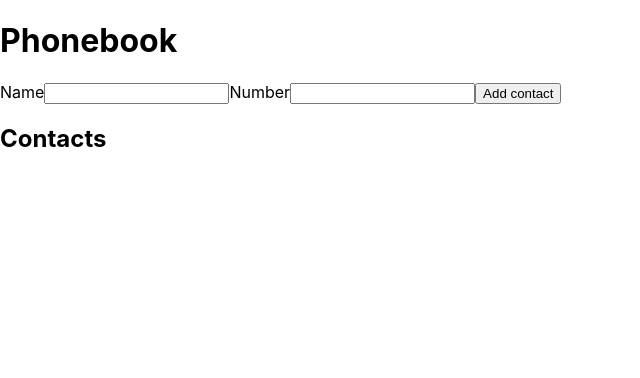
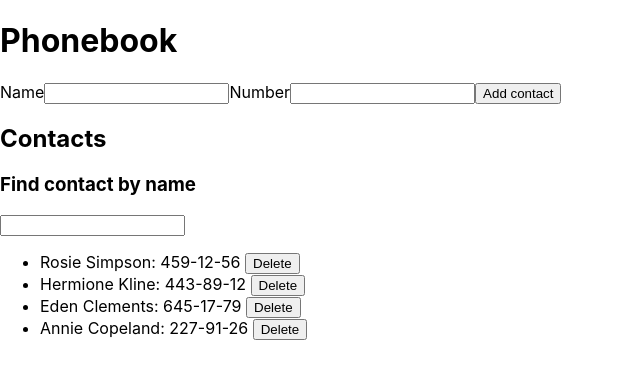
Before and after one commit to AnnaRed1982/goit-react-hw-02-phonebook, a React (Create React App) app: page / in a window 1280 px wide. Shown: the top 378 px of the page, without its empty margins (0-640 px from the left). Built offline with nearby package versions, Linux system fonts and the light colour scheme.

Commit message:
Update App.jsx

```diff
--- a/src/components/App.jsx
+++ b/src/components/App.jsx
@@ -5,7 +5,12 @@
 
 export class App extends Component {
   state = {
-    contacts: [],
+    contacts: [
+      { id: 'id-1', name: 'Rosie Simpson', number: '459-12-56' },
+      { id: 'id-2', name: 'Hermione Kline', number: '443-89-12' },
+      { id: 'id-3', name: 'Eden Clements', number: '645-17-79' },
+      { id: 'id-4', name: 'Annie Copeland', number: '227-91-26' },
+    ],
   };
 
   addContact = (name, number) => {
@@ -27,6 +32,10 @@
         <ContactForm onSubmit={this.addContact} />
 
         <h2>Contacts</h2>
+
+        <h3>Find contact by name</h3>
+        <input type="text" name="filter" />
+
         <ContactList contacts={this.state.contacts} />
       </div>
     );
```
